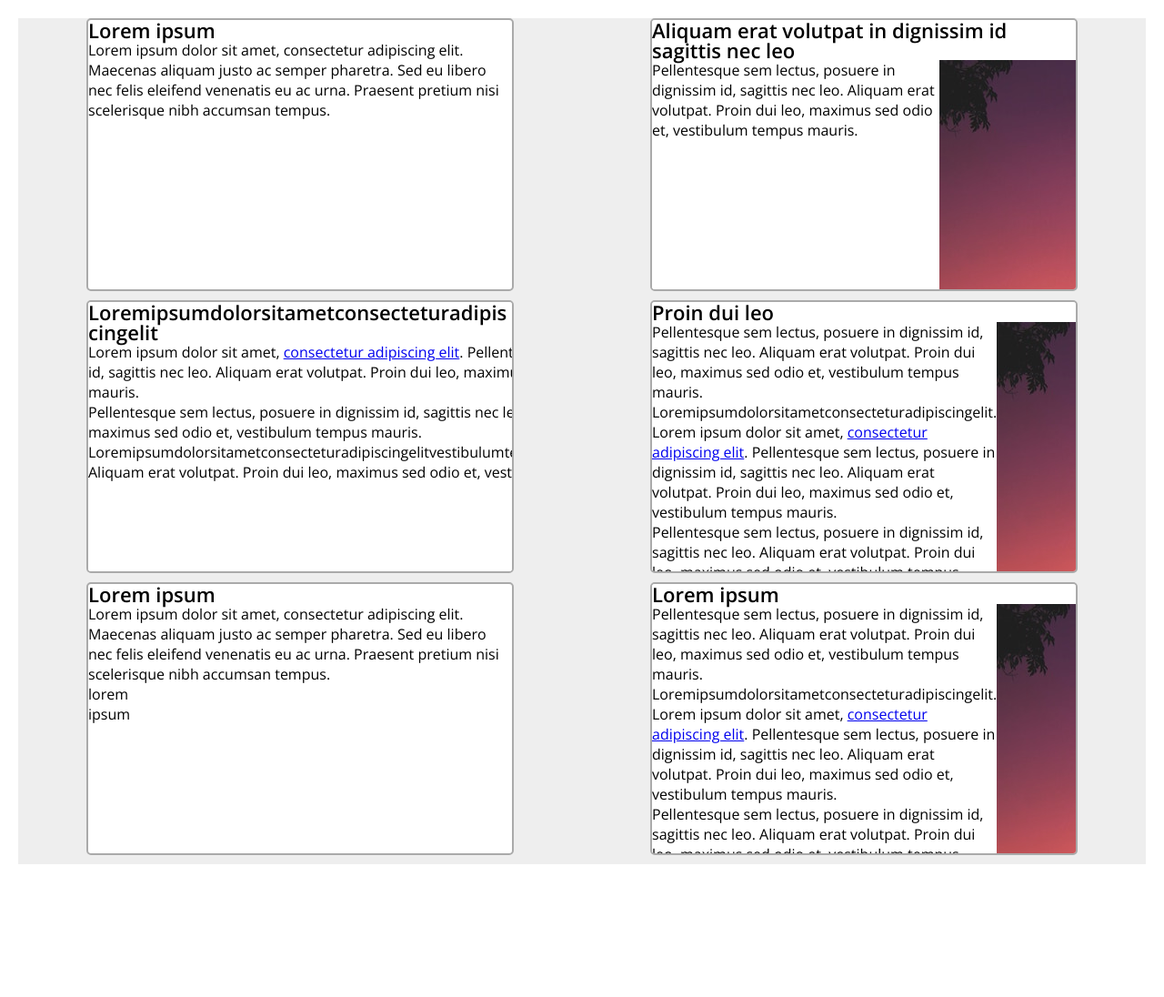
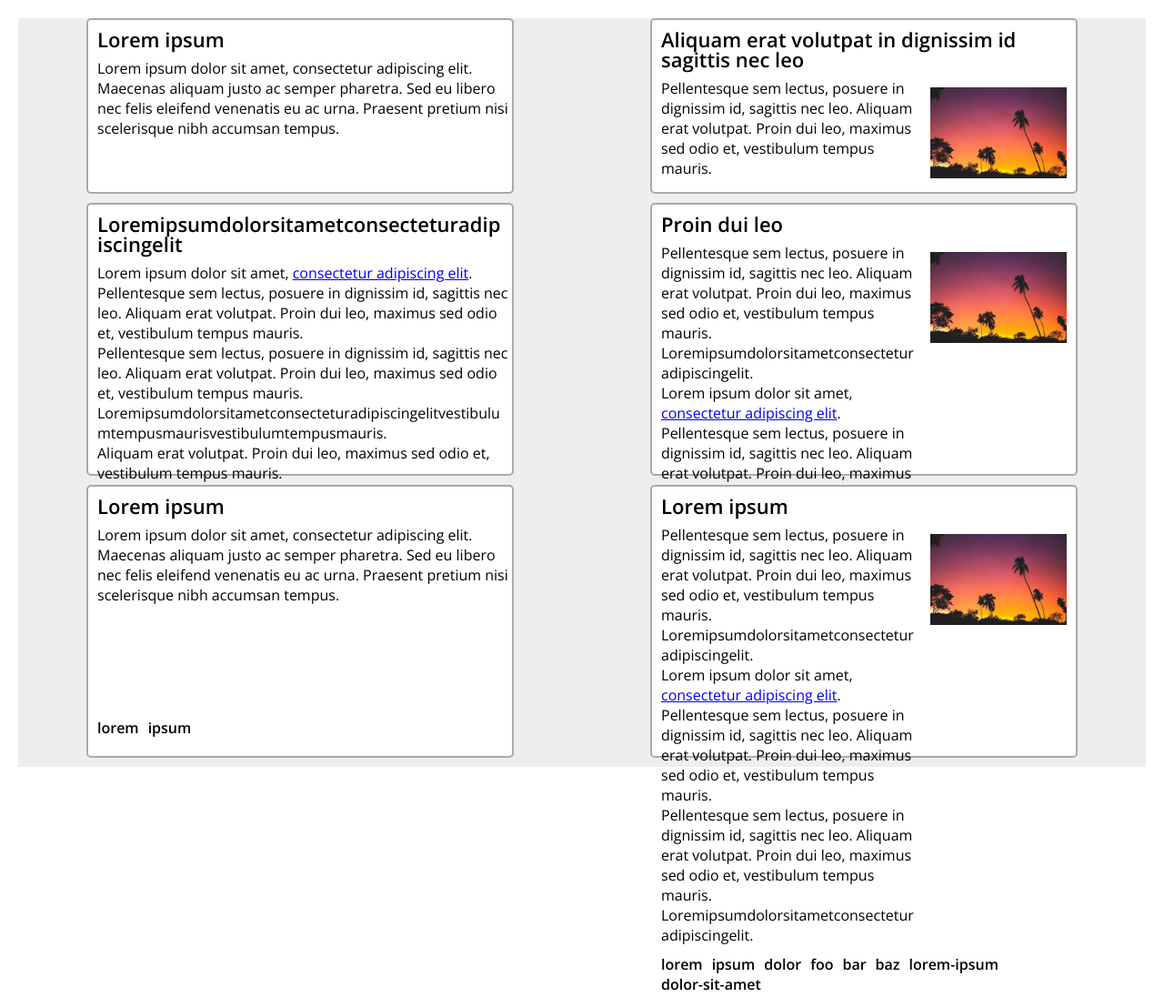
Before and after one commit to aos26/Verkefni5, a plain HTML site: page index.html in a window 1280 px wide. Shown: the whole page at 91% size. Before the commit the page ends 970 px from the top, so only its background shows below. Drawn offline with nearby package versions, Linux system fonts and the light colour scheme.

Commit message:
Útgáfa 2

```diff
--- a/index.html
+++ b/index.html
@@ -12,8 +12,8 @@
 
         <section class="card">
           <h2>Lorem ipsum</h2>
-          <div class="card_body">
-            <div class="card_text">
+          <div class="card__body">
+            <div class="card__text">
               <p>Lorem ipsum dolor sit amet, consectetur adipiscing elit. Maecenas aliquam justo ac semper pharetra. Sed eu libero nec felis eleifend venenatis eu ac urna. Praesent pretium nisi scelerisque nibh accumsan tempus.</p>
             </div>
           </div>
@@ -21,11 +21,11 @@
 
         <section class="card">
           <h2>Aliquam erat volutpat in dignissim id sagittis nec leo</h2>
-          <div class="card_body">
-            <div class="card_text">
+          <div class="card__body">
+            <div class="card__text">
               <p>Pellentesque sem lectus, posuere in dignissim id, sagittis nec leo. Aliquam erat volutpat. Proin dui leo, maximus sed odio et, vestibulum tempus mauris.</p>
             </div>
-            <div class="card_img">
+            <div>
               <img src="img.jpg">
             </div>
           </div>
@@ -33,8 +33,8 @@
 
         <section class="card">
           <h2>Loremipsumdolorsitametconsecteturadipiscingelit</h2>
-          <div class="card_body">
-            <div class="card_text">
+          <div class="card__body">
+            <div class="card__text">
               <p>Lorem ipsum dolor sit amet, <a href="#">consectetur adipiscing elit</a>. Pellentesque sem lectus, posuere in dignissim id, sagittis nec leo. Aliquam erat volutpat. Proin dui leo, maximus sed odio et, vestibulum tempus mauris.</p>
               <p>Pellentesque sem lectus, posuere in dignissim id, sagittis nec leo. Aliquam erat volutpat. Proin dui leo, maximus sed odio et, vestibulum tempus mauris. Loremipsumdolorsitametconsecteturadipiscingelitvestibulumtempusmaurisvestibulumtempusmauris.</p>
               <p>Aliquam erat volutpat. Proin dui leo, maximus sed odio et, vestibulum tempus mauris.</p>
@@ -44,13 +44,13 @@
 
         <section class="card">
           <h2>Proin dui leo</h2>
-          <div class="card_body">
-            <div class="card_text">
+          <div class="card__body">
+            <div class="card__text">
               <p>Pellentesque sem lectus, posuere in dignissim id, sagittis nec leo. Aliquam erat volutpat. Proin dui leo, maximus sed odio et, vestibulum tempus mauris. Loremipsumdolorsitametconsecteturadipiscingelit.</p>
               <p>Lorem ipsum dolor sit amet, <a href="#">consectetur adipiscing elit</a>. Pellentesque sem lectus, posuere in dignissim id, sagittis nec leo. Aliquam erat volutpat. Proin dui leo, maximus sed odio et, vestibulum tempus mauris.</p>
               <p>Pellentesque sem lectus, posuere in dignissim id, sagittis nec leo. Aliquam erat volutpat. Proin dui leo, maximus sed odio et, vestibulum tempus mauris. Loremipsumdolorsitametconsecteturadipiscingelit.</p>
             </div>
-            <div class="card_img">
+            <div>
               <img src="img.jpg">
             </div>
           </div>
@@ -58,8 +58,8 @@
 
         <section class="card">
           <h2>Lorem ipsum</h2>
-          <div class="card_body">
-            <div class="card_text">
+          <div class="card__body">
+            <div class="card__text">
               <p>Lorem ipsum dolor sit amet, consectetur adipiscing elit. Maecenas aliquam justo ac semper pharetra. Sed eu libero nec felis eleifend venenatis eu ac urna. Praesent pretium nisi scelerisque nibh accumsan tempus.</p>
             </div>
           </div>
@@ -71,13 +71,13 @@
 
         <section class="card">
           <h2>Lorem ipsum</h2>
-          <div class="card_body">
-            <div class="card_text">
+          <div class="card__body">
+            <div class="card__text">
               <p>Pellentesque sem lectus, posuere in dignissim id, sagittis nec leo. Aliquam erat volutpat. Proin dui leo, maximus sed odio et, vestibulum tempus mauris. Loremipsumdolorsitametconsecteturadipiscingelit.</p>
               <p>Lorem ipsum dolor sit amet, <a href="#">consectetur adipiscing elit</a>. Pellentesque sem lectus, posuere in dignissim id, sagittis nec leo. Aliquam erat volutpat. Proin dui leo, maximus sed odio et, vestibulum tempus mauris.</p>
               <p>Pellentesque sem lectus, posuere in dignissim id, sagittis nec leo. Aliquam erat volutpat. Proin dui leo, maximus sed odio et, vestibulum tempus mauris. Loremipsumdolorsitametconsecteturadipiscingelit.</p>
             </div>
-            <div class="card_img">
+            <div>
               <img src="img.jpg">
             </div>
           </div>
--- a/styles.css
+++ b/styles.css
@@ -25,16 +25,23 @@ main {
   display: flex;
   justify-content: space-around;
   flex-wrap: wrap;
+  align-content: space-around
 }
 
 h2 {
   font-size: 22px;
   line-height: 22px;
+  word-wrap: break-word;
+  margin: 10px;
 }
 
-card.text {
+.card__text {
   font-size: 16px;
   line-height: 22px;
+  overflow: auto;
+  word-wrap: break-word;
+  margin-left: 10px;
+  margin-bottom: 10px;
 }
 
 .card {
@@ -43,17 +50,31 @@ card.text {
   border-radius: 5px;
   max-height: 300px;
   max-width: 470px;
-  overflow: auto;
   margin-bottom: 10px;
-  overflow-wrap: break-word;
+  display: flex;
+  flex-direction: column;
 }
 
-.card_body {
+.card__body {
   display: flex;
   flex-basis: 100%;
 }
 
-.card_img {
-  justify-content: flex-end;
+img {
   max-width: 150px;
+  margin: 10px;
 }
+
+ul {
+  display: flex;
+  flex-wrap: wrap;
+  list-style-type: none;
+  font-weight: bold;
+  margin: 10px;
+  margin-top: 0;
+  padding-bottom: 10px;
+}
+
+li {
+  padding-right: 10px;
+}
```
